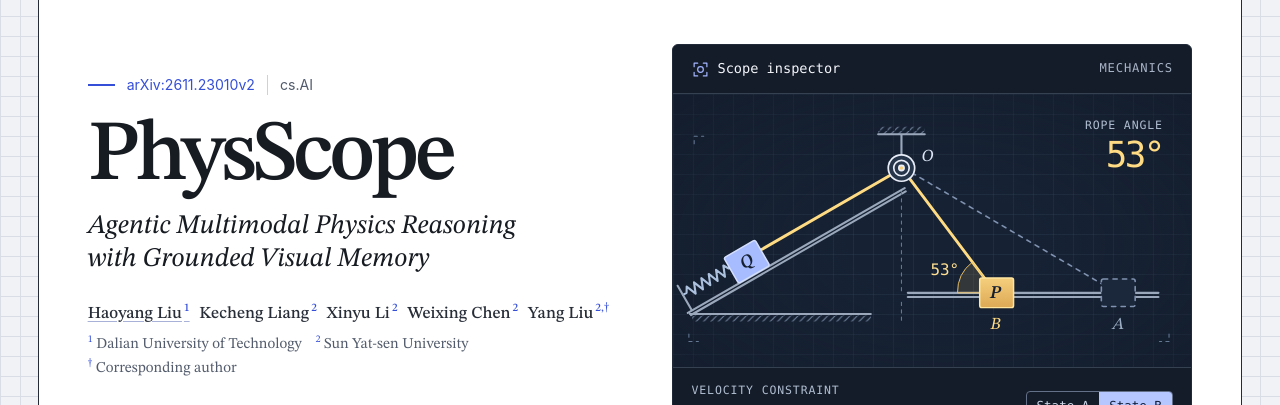
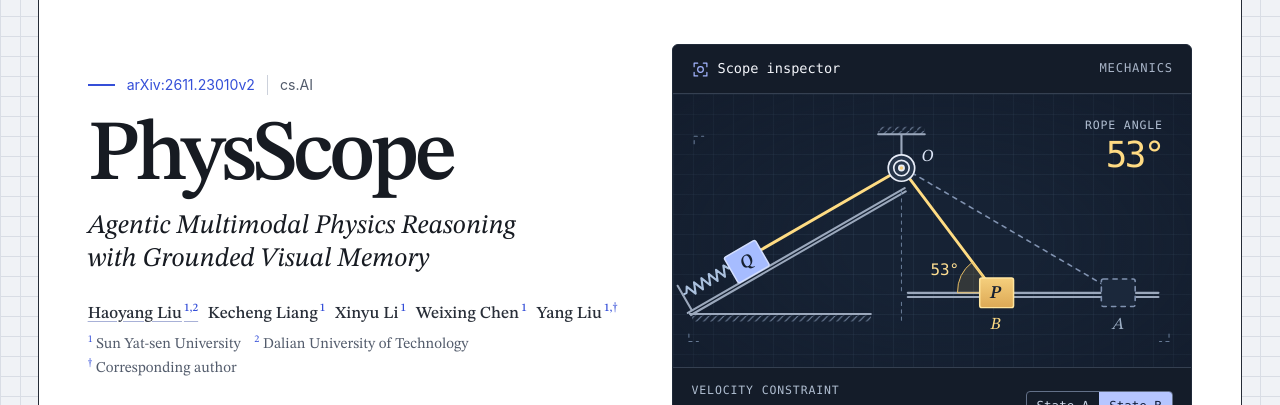
Before and after one commit to HCPLab-SYSU/PhysScope, a plain HTML site: page index.html in a window 1280 px wide. Shown: the part 90-495 px from the top of the page. Drawn offline with Linux system fonts and the light colour scheme.

Commit message:
Update PhysScope author affiliations

```diff
--- a/index.html
+++ b/index.html
@@ -47,8 +47,8 @@
         <div class="identity">
           <div class="paper-id"><span class="rule"></span><a href="https://arxiv.org/abs/2611.23010v2">arXiv:2611.23010v2</a><span class="subject">cs.AI</span></div>
           <h1 id="paper-title"><span class="project-name">PhysScope<span class="sr-only">: </span></span><span class="full-title">Agentic Multimodal Physics Reasoning with Grounded Visual Memory</span></h1>
-          <div class="byline"><a href="https://github.com/shenxianasi">Haoyang Liu<sup>1</sup></a><span>Kecheng Liang<sup>2</sup></span><span>Xinyu Li<sup>2</sup></span><span>Weixing Chen<sup>2</sup></span><span>Yang Liu<sup>2,†</sup></span></div>
-          <div class="affiliations"><span><sup>1</sup> Dalian University of Technology</span><span><sup>2</sup> Sun Yat-sen University</span><a href="mailto:liuy856@mail.sysu.edu.cn"><sup>†</sup> Corresponding author</a></div>
+          <div class="byline"><a href="https://github.com/shenxianasi">Haoyang Liu<sup>1,2</sup></a><span>Kecheng Liang<sup>1</sup></span><span>Xinyu Li<sup>1</sup></span><span>Weixing Chen<sup>1</sup></span><span>Yang Liu<sup>1,†</sup></span></div>
+          <div class="affiliations"><span><sup>1</sup> Sun Yat-sen University</span><span><sup>2</sup> Dalian University of Technology</span><a href="mailto:liuy856@mail.sysu.edu.cn"><sup>†</sup> Corresponding author</a></div>
           <div class="resources"><a class="button primary" href="https://arxiv.org/pdf/2611.23010"><svg aria-hidden="true"><use href="#icon-paper"/></svg>Read paper</a><a class="button" href="https://github.com/HCPLab-SYSU/PhysScope"><svg aria-hidden="true"><use href="#icon-code"/></svg>GitHub code</a></div>
         </div>
         <figure class="inspector" data-state="B" aria-labelledby="demo-title">
```
